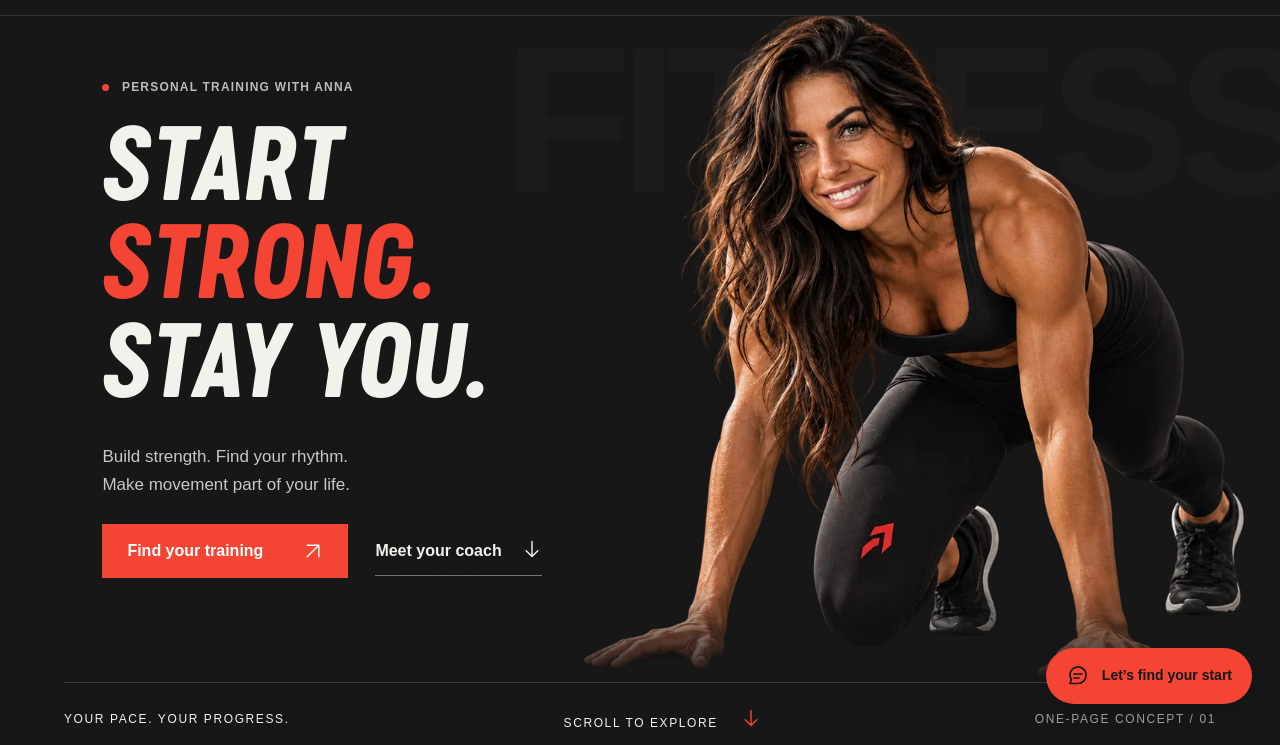
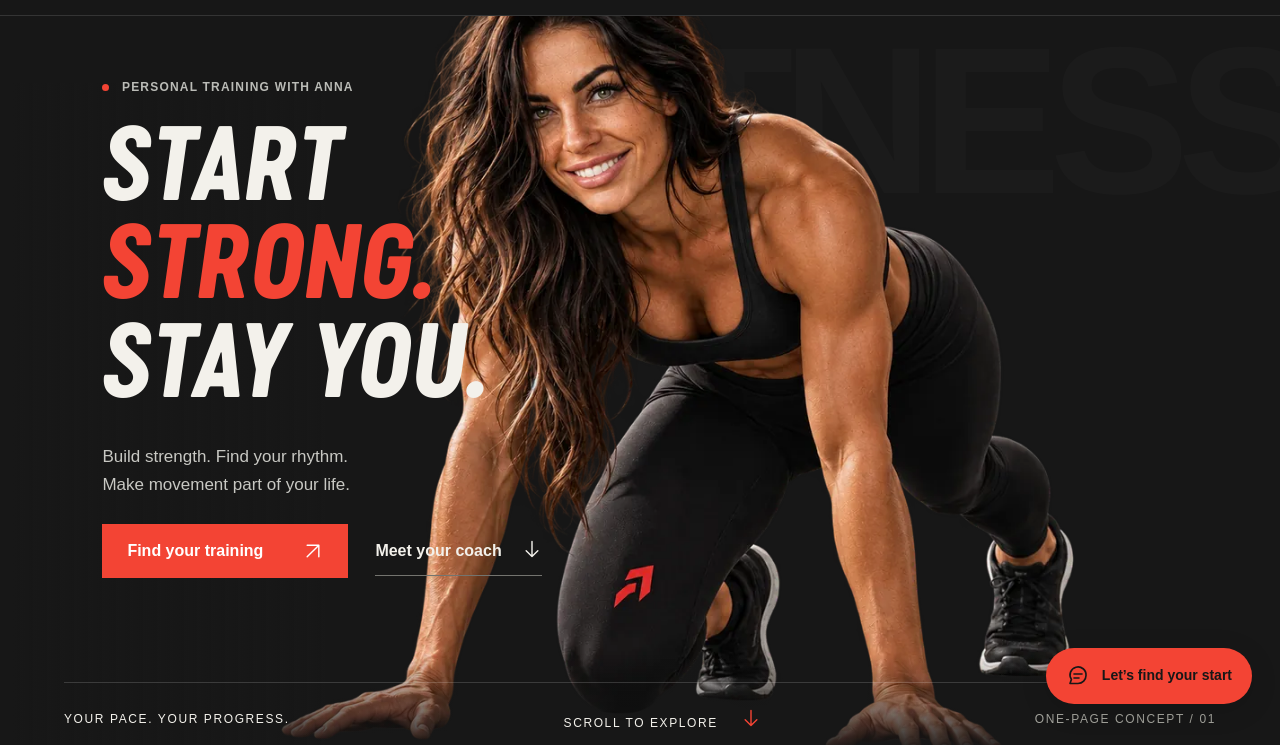
Before and after one commit to Yevhen-2012/fitness, a website: page index.html in a window 1280 px wide. Shown: the part 72-817 px from the top of the page. Drawn offline with Linux system fonts and the light colour scheme; a web font is replaced by a local one.

Commit message:
Enlarge and reposition hero portrait

```diff
--- a/style.css
+++ b/style.css
@@ -211,3 +211,8 @@ summary>span{flex-shrink:0}
 #viewer-content.photo-mode{touch-action:pan-y pinch-zoom}
 #viewer-content.photo-mode img{-webkit-user-select:none;user-select:none}
 @media(prefers-reduced-motion:reduce){html{scroll-behavior:auto}*,*:before,*:after{transition:none!important;animation:none!important}}
+
+@media (min-width: 992px) {
+  .hero-photo { right: 8%; bottom: 0; }
+  .hero-photo img { transform: scale(1.2); transform-origin: right bottom; }
+}
```
